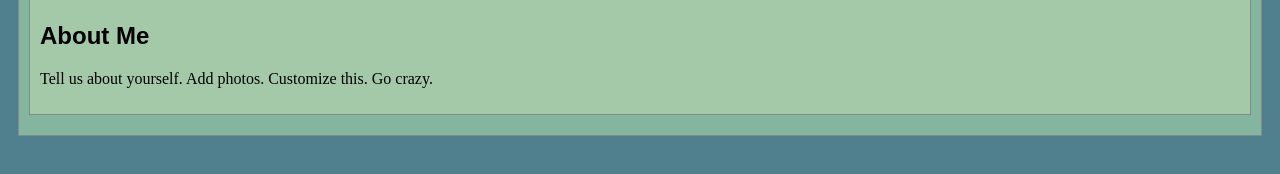
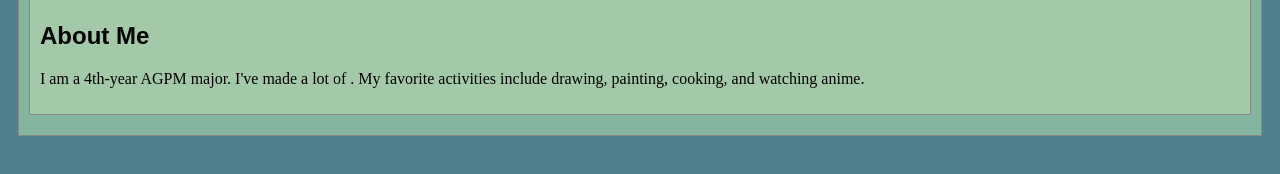
Before and after one commit to nicolevfk/art101, a plain HTML site: page index.html in a window 1280 px wide. Shown: the part 444-618 px from the top of the page. Drawn offline with Linux system fonts and the light colour scheme.

Commit message:
Update index.html
10/5 change

```diff
--- a/index.html
+++ b/index.html
@@ -26,7 +26,8 @@
 					<!-- Note that all filenames use lowercase and no spaces -->
 					<img class="cat-photo" src="./img/cute-grey-kitten.jpg">
 					<h2>About Me</h2>
-					<p>Tell us about yourself. Add photos. Customize this. Go crazy.</p>
+					<p>I am a 4th-year AGPM major. I've made a lot of . My favorite activities include
+						drawing, painting, cooking, and watching anime.  </p>
 			</div>
 
 		</section>
```
